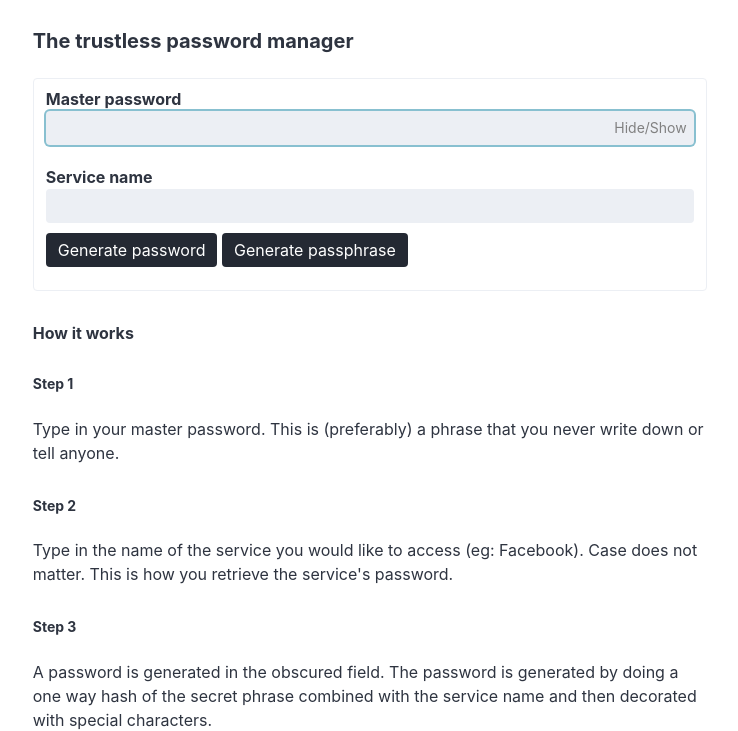
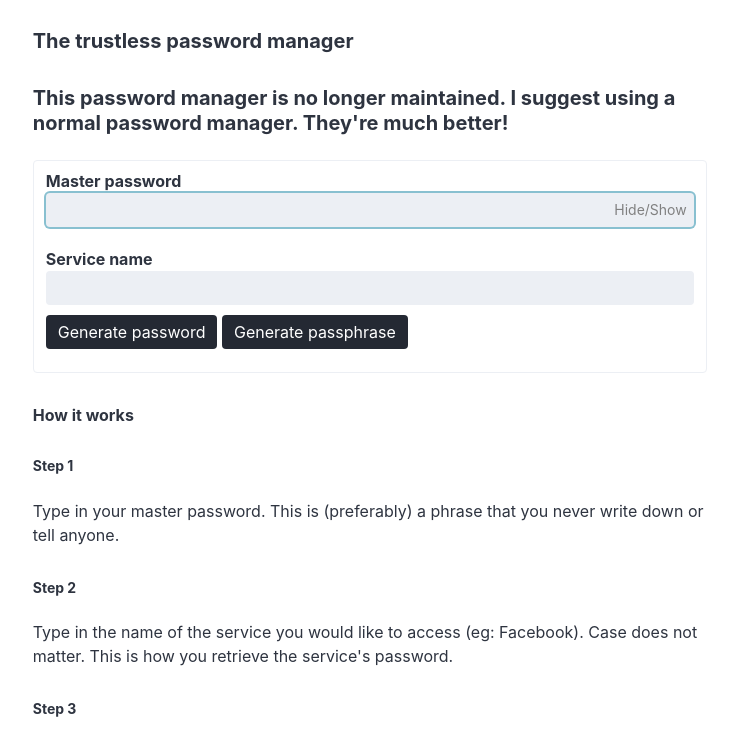
Before and after one commit to HermanMartinus/horus-webapp, a plain HTML site: page index.html in a window 1280 px wide. Shown: the part 75-806 px from the top of the page, without its empty margins (270-1008 px from the left). Drawn offline with Linux system fonts and the light colour scheme.

Commit message:
update: add deprecated note to users

```diff
--- a/index.html
+++ b/index.html
@@ -13,6 +13,7 @@
     <article>
       <h1>HorusPass</h1>
       <h3>The trustless password manager</h3>
+      <h3>This password manager is no longer maintained. I suggest using a normal password manager. They're much better!</h3>
       <fieldset>
         <p>
           <label>Master password</label>
```
